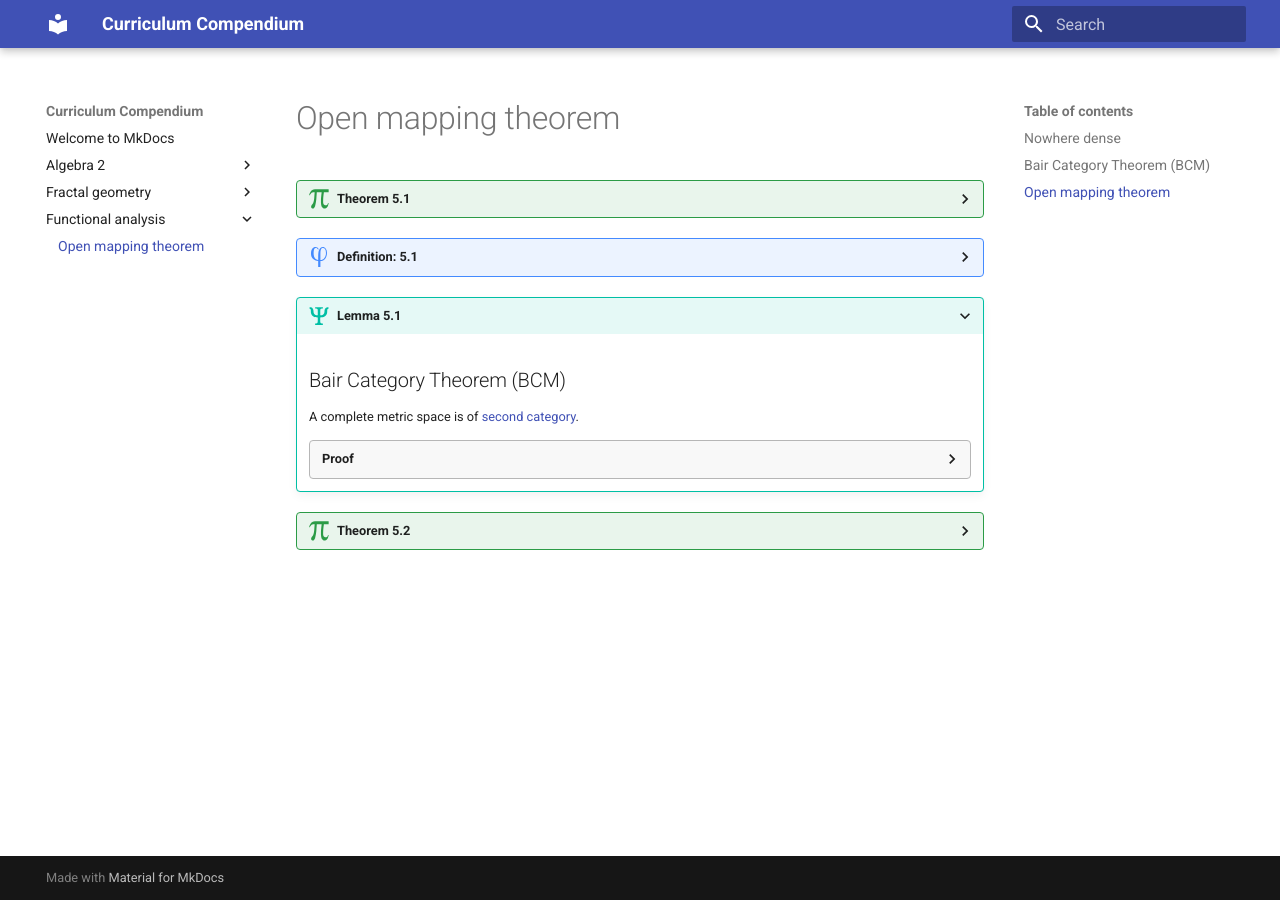
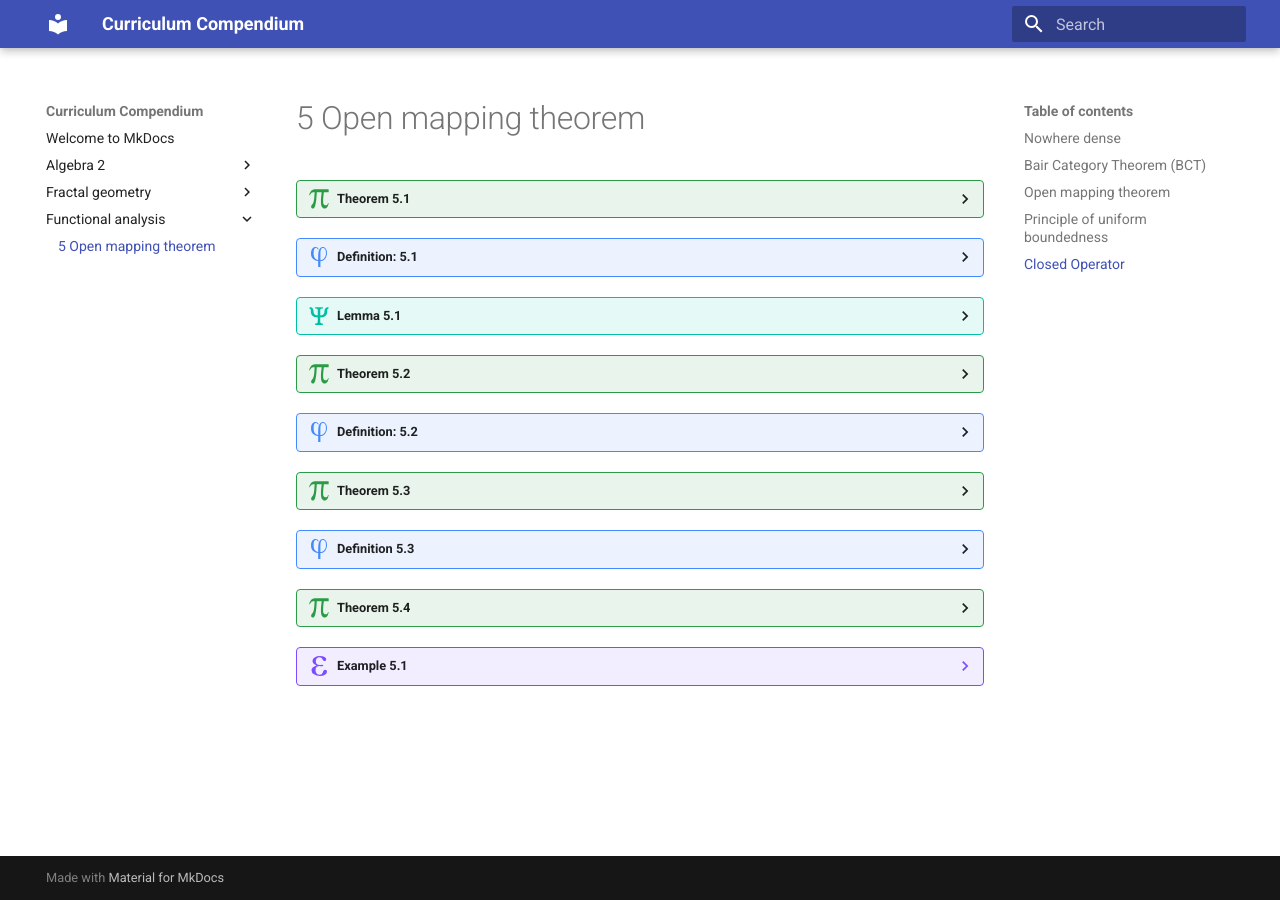
Before and after one commit to martinsw01/curriculum-compendium, an MkDocs documentation site: the page built from docs/functional_analysis/open_mapping_theorem.md, in a window 1280 px wide. Built offline with MkDocs 1.6.1 and Material for MkDocs 9.7.7, drawn with Linux system fonts in a browser that asks for light colours; some of the changed lines change nothing that is shown.

Commit message:
Finished open mapping theorem

```diff
--- a/docs/functional_analysis/open_mapping_theorem.md
+++ b/docs/functional_analysis/open_mapping_theorem.md
@@ -1,10 +1,10 @@
-# Open mapping theorem
+# 5 Open mapping theorem
 
 ??? theorem "Theorem 5.1"
 
     Let $X$ and $Y$ be banach spaces, and $T$ be a linear, continuous and bijective.
 
-    $$ \implies T^{-1} \text{is continuous}$$
+    $$ \implies T^{-1} \text{ is continuous}$$
 
     ??? proof
         coming
@@ -22,9 +22,9 @@
     - of second category otherwise.
 
 
-???+ lemma "Lemma 5.1"
+??? lemma "Lemma 5.1"
 
-    ## Bair Category Theorem (BCM) <a id="bcm"></a>
+    ## Bair Category Theorem (BCT) <a id="bct"></a>
 
     A complete metric space is of [second category](#d51).
 
@@ -39,7 +39,7 @@
         Let $M_n:=\overline A_n$ be closed, nowhere dense. Then,
         $\begin{align*}X = \bigcup_{n=1}^{\infty} M_n\end{align*}$
 
-        ???+ proof "Claim: $X\backslash M_1$ is open and dense"
+        ??? proof "Claim: $X\backslash M_1$ is open and dense"
 
             Assume it is not dense. Then, there exists $x \in X$ s.t.
 
@@ -60,7 +60,7 @@
             Since $X\backslash M_1$ is nonempty and open, there exists a closed ball
             $S_1 \subseteq X \backslash M_1$
 
-            $$S_1:=B_{r_1}(x_1), \tab r_1 \le \frac{1}{2}$$
+            $$S_1:=\overline{B_{r_1}(x_1)}, \tab r_1 \le \frac{1}{2}$$
 
         === "Step 2"
             Since $X\backslash (M_1 \cup M_2)$ is nonempty and open, there exists a closed ball
@@ -101,10 +101,202 @@
     $$ \implies T \text{ is open.}$$
 
     ??? proof
+        Fix any $\varepsilon > 0$.
+
         ??? proof "Claim: $\overline{T(B_\varepsilon(0))}$ contains an open subset."
+            We have that
+
+            $$X = \bigcup_{n = 1}^{\infty} B_{n \varepsilon}(0)$$
+
+            As $T$ is surjective, we get
+
+            $$
+            \begin{align*}
+                \implies & Y = T(X) = \bigcup_{n\in\N} T(B_{n \varepsilon}(0)) \\
+                \implieshref{#BCT}{BCT}
+                & \text{ not all } T(B_{n \varepsilon}(0)) \text{ are nowhere dense} \\
+                \iff &\exists\ \tilde V_0 \subseteq \overline{T(B_{n \varepsilon}(0))}
+                : V_0 \text{ is open} \\
+                \implies & \overline{T(B_{\varepsilon}(0))}
+                = \frac{1}{n} \overline{T(B_{n \varepsilon}(0))}
+                \supseteq \frac{1}{n} \tilde V_0 =: V_0
+            \end{align*}
+            $$
+
+            $V_0$ is open.
 
         ??? proof "Claim: $\overline{T(B_\varepsilon(0))}$ contains a ball around $0$."
+            $\begin{align*}
+                \text{Let } & y_o \in V_0 \cap T(B_{\varepsilon}(0)) \\
+                & x_0 \in B_{ \varepsilon}(0) \text{ s.t. } T(x_0) = y_0
+            \end{align*}$
+
+            As $B_{2 \varepsilon}(0) \supseteq B_\varepsilon(0) -x_0 \ (*)$ and $V_0$ is open $(**)$,
+            we get
+
+            $$
+            \begin{align*}
+                \overline{T(B_{2 \varepsilon}(0))}
+                & \overset{(*)}{\supseteq}
+                \overline{T(B_\varepsilon(0)-x_0)} \\
+                &= \overline{T(B_\varepsilon(0))} - T(x_o) \\
+                & \supseteq V_0-y_0 \\
+                & \overset{(**)}{\supseteq}
+                B_\delta(y_0) - y_0 \\
+                &= B_\delta(0)
+            \end{align*}
+            $$
+
+            for some $\delta > 0$.
 
         ??? proof "Claim: $T(B_{2\varepsilon}(0))$ contains a ball around $0$."
 
-        ??? proof "Claim: $T(\Omega)$ is open for all open sets $\Omega$."
+            $\begin{align*}
+                \text{Let } & B_{2 \varepsilon} \text{ be a ball around } 0 \\
+                & \varepsilon_i = 2^{-i} \varepsilon_0
+            \end{align*}$
+
+            Then, $\forall \varepsilon_i \exists\ \delta_i > 0$ such that
+
+            $$\overline{T(B_{\varepsilon_i)}} \supseteq B_{\delta_i}'$$
+
+            Let $y \in B_{\delta_0}$
+
+            ??? proof "Claim: $\exists\ x \in B_{2 \varepsilon} : Tx = y$."
+                $$
+                \begin{align*}
+                    &y \in \overline{T(B_{ \varepsilon_0})} \\
+                    & \implies \exists\ x_0\in B_{\varepsilon_0} : \|y-Tx_0\| < \delta_1 \\
+                    6 \implies y-Tx_0\in B_{\delta_1}'
+                \end{align*}
+                $$
+
+                By the same argument,
+
+                $$\exists\ x_1\in B_{\varepsilon_1} : \|y-T(x_0-x_1)\| < \delta_2$$
+
+                Moreover, we get
+
+                $$\exists\ x_n\in B_{\varepsilon_n} : \|y-T\tilde x_n\| < \delta_{n+1} \to 0$$
+
+                with $\begin{align*}\tilde x_n = \sum_{i=0}^{n} x_i\end{align*}$$
+
+                This forms a cauchy sequence as
+
+                $$\|\tilde x_n - \tilde x_m\| = \left\|\sum_{i=n+1}^{m} x_i\right\| < \varepsilon_0 2^{-m} \to 0$$
+
+                This sequence has a limit $x\in X$, as $X$ is banach. As $T$ is continuous, we have that
+
+                $$T \tilde x_n \to Tx=y$$
+
+            This yields
+
+            $$
+            \begin{align*}
+                \|x\| &= \left\|\sum_{i=0}^{\infty} x_i\right\| \\
+                &\le \sum_{i=0}^{\infty} \|x_i\| \\
+                &< \sum_{i=0}^{\infty} 2^{-1} \varepsilon_o \\
+                &=2 \varepsilon_0 \\
+                \implies & x \in B_{2 \varepsilon_0}
+            \end{align*}
+            $$
+
+        $\begin{align*}
+            \text{Let } & \Omega \subseteq X \text{ be an open set} \\
+            & x \in \omega \\
+            & y = T(X)
+        \end{align*}$
+
+        $$
+        \begin{align*}
+            \implies T(\Omega) &\supseteq T(B_\varepsilon(x)) \\
+            &= T(B_\varepsilon(0) + x) \\
+            &= T(B_\varepsilon(0)) + Tx \\
+            & \supseteq B_\delta'(0) + Tx \\
+            & \supseteq B_\delta'(Tx) \\
+            & \supseteq B_\delta'(y) \\
+        \end{align*}
+        $$
+
+        So for all $y\in\Omega$ there exists an open ball $B_\delta'/y) \subseteq T(\Omega)$.
+        Thus, $T(\Omega)$ is open.
+
+
+??? definition "Definition: 5.2"
+    $\begin{align*}
+        \text{Let } & X, Y \text{ be normed spaces} \\
+        & I \text{ be an index set} \\
+        & \{T_i\}_{i\in I} \text{ be a family of operators in } L(X, Y)
+    \end{align*}$
+
+    === "Point wise bounded"
+        $$\sup_{i\in I} \|T_i(x)\|_Y < \infty$$
+
+    === "Uniformly bounded"
+        $$\sup_{i\in I} \|T_i\|_{L(X,Y)} < \infty$$
+
+
+??? theorem "Theorem 5.3"
+
+    ##Principle of uniform boundedness
+
+    $\begin{align*}
+        \text{Let } & X \text{ be a banach space} \\
+        & Y \text{ be a normed space} \\
+        & I \text{ be an index set} \\
+        & \{T_i\}_{i\in I} \subseteq L(X, Y)
+    \end{align*}$
+
+    $$T_i \text{ is pointwise bounded } \iff T_i \text{ is uniformly bounded}$$
+
+    ??? proof
+
+        Using [BCT](#bct), the proof is similar to that of [OMP](#t52).
+
+
+??? definition "Definition 5.3"
+
+    ## Closed Operator
+
+    $\begin{align*}
+        \text{Let } & X, Y \text{ be normed spaces} \\
+        & A \in L(X, Y)
+    \end{align*}$
+
+    $A$ is called **closed** if the graph of $A$
+
+    $$\graph A := \{(x, y) \in X\times Y : y=Ax\}$$
+
+    is closed. Alternativesly if
+
+    $$
+    \begin{rcases}
+        x_i &\to x \\
+        A x_i &\to Ax
+    \end{rcases} \implies Ax = y
+    $$
+
+
+??? theorem "Theorem 5.4"
+
+    $\begin{align*}
+        \text{Let } & X, Y \text{ be Banach spaces} \\
+        & A \in L(X, Y)
+    \end{align*}$
+
+    $$A \text{ is closed } \iff A \text{ is continuous}$$
+
+    ??? proof
+
+        Using [OMT](#omt).
+
+
+??? example "Example 5.1"
+
+    $\begin{align*}
+        \text{Let } & X=C^\infty[0, 1] \\
+        & A=\frac{\mathrm d}{\mathrm d x}
+    \end{align*}$
+
+    - $A$ is not continuous for any norm
+    - $A$ is closed using the supnorm $\|\cdot\|_\infty$
```
